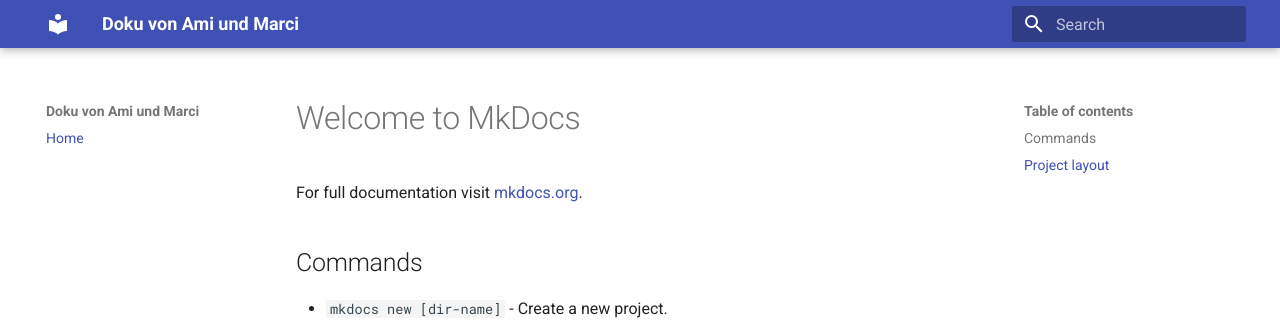
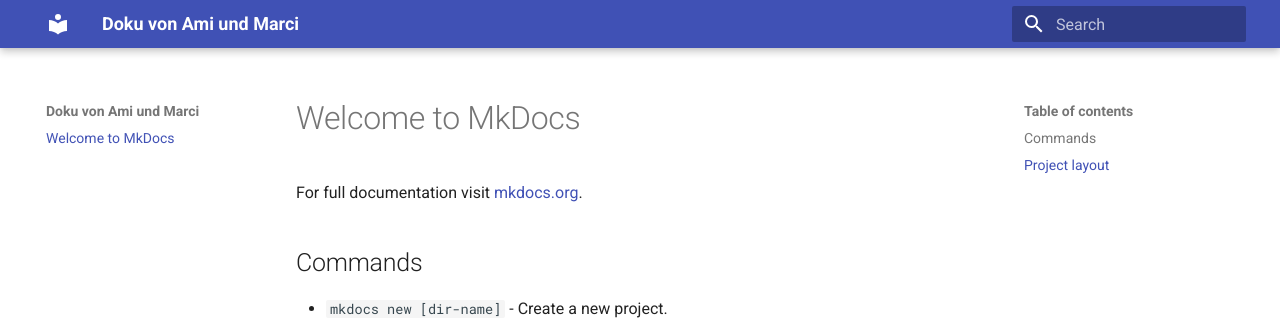
Before and after one commit to xchwihan/mkdocs, an MkDocs documentation site: the page built from docs/index.md, in a window 1280 px wide. Shown: the top 322 px of the page. Built offline with MkDocs 1.6.1 and Material for MkDocs 9.7.7, drawn with Linux system fonts in a browser that asks for light colours; old or Windows-style settings are respelled for this version of MkDocs; some of the changed lines change nothing that is shown.

Commit message:
mkdocs.yml angepasst

```diff
--- a/mkdocs.yml
+++ b/mkdocs.yml
@@ -1,5 +1,5 @@
 site_name: Doku von Ami und Marci
 theme:
   name: material
-pages:
--  Home: 'index.md'
+nav:
+- 'index.md'
```
